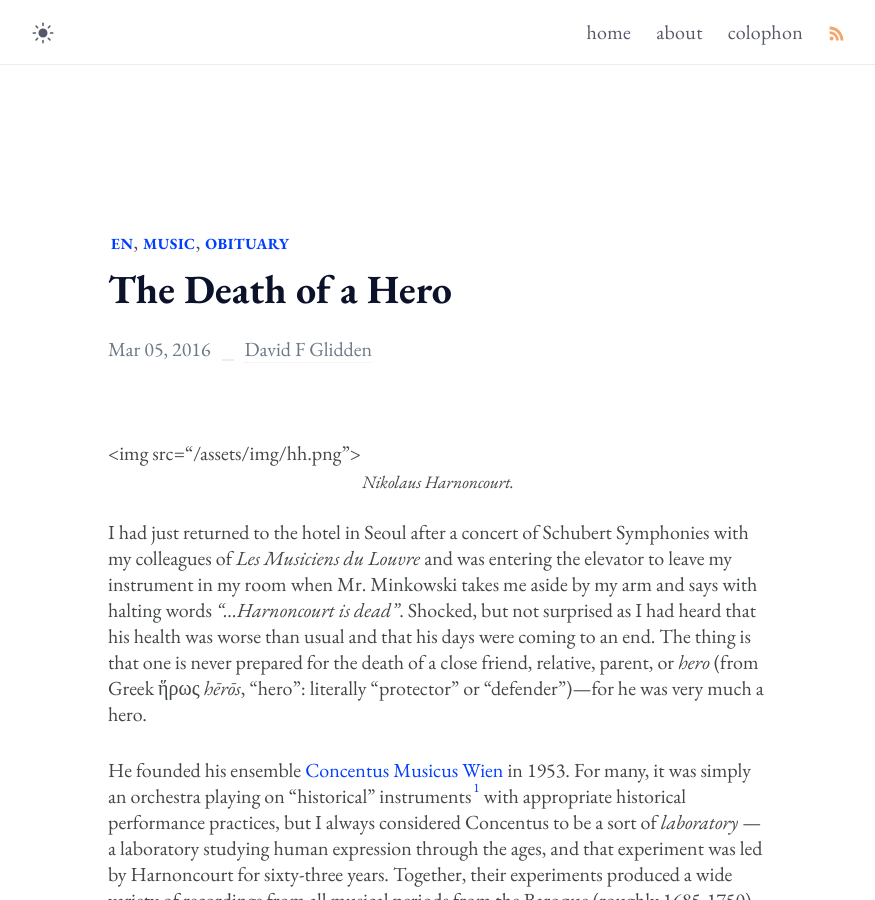
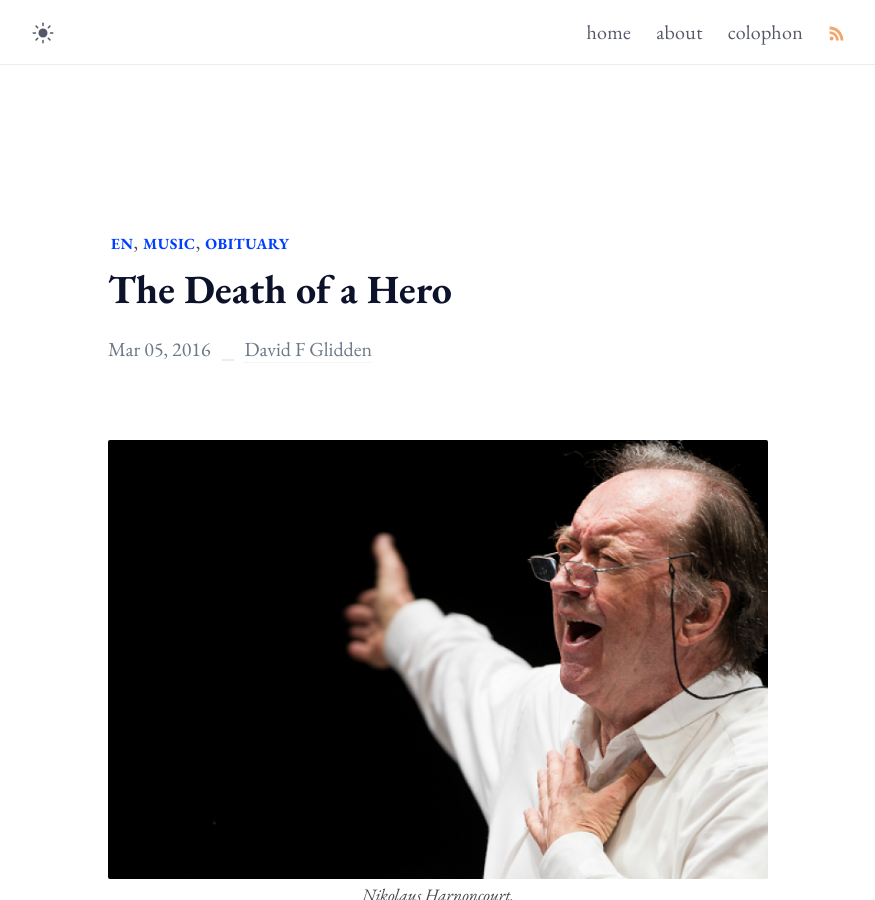
Before and after one commit to davidglidden/davidglidden.github.io, a Jekyll site: the page built from _posts/2016-03-05-The-Death-of-a-Hero.md, in a window 1280 px wide and 900 px high. Shown: the whole window, without its empty margins (202-1077 px from the left). Built offline with Jekyll 4.4.1, drawn with Linux system fonts in a browser that asks for light colours.

Commit message:
Update 2016-03-05-The-Death-of-a-Hero.md

```diff
--- a/_posts/2016-03-05-The-Death-of-a-Hero.md
+++ b/_posts/2016-03-05-The-Death-of-a-Hero.md
@@ -6,7 +6,7 @@ description: A life devoted to the truth
 ---
 
 <figure>
-<img src=“/assets/img/hh.png”>
+<img src="/assets/img/hh.png">
 <figcaption>Nikolaus Harnoncourt.</figcaption>
 </figure>
 
```
